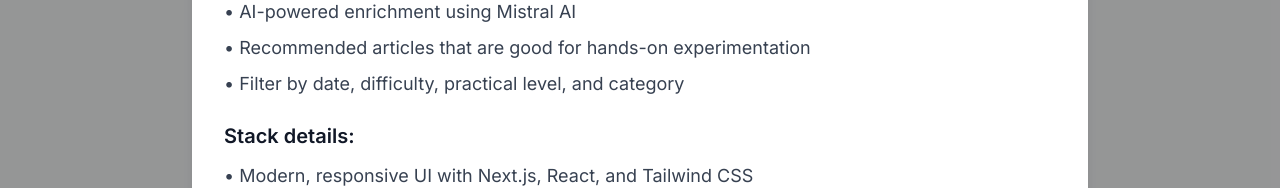
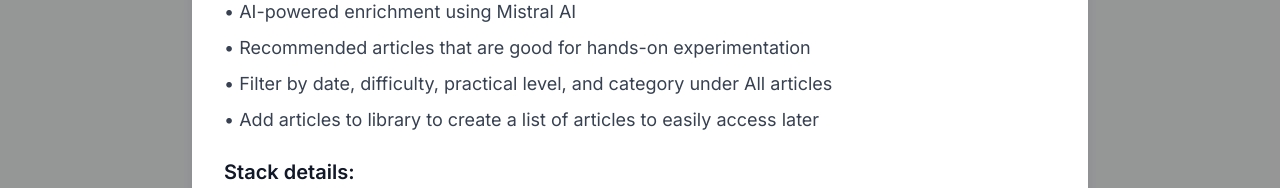
Before and after one commit to jessemillerjom/learn-test-repeat, a Next.js app: page / in a window 1280 px wide. Both pictures are taken after a click on the button "About". Shown: the part 338-526 px from the top of the page. Built offline with nearby package versions, Linux system fonts and the light colour scheme; no server answers; the database is empty.

Commit message:
Updated Readme and About

```diff
--- a/src/components/Navbar.tsx
+++ b/src/components/Navbar.tsx
@@ -102,7 +102,8 @@ export function Navbar() {
                   <li>• Aggregates articles from curated RSS feeds</li>
                   <li>• AI-powered enrichment using Mistral AI</li>
                   <li>• Recommended articles that are good for hands-on experimentation</li>
-                  <li>• Filter by date, difficulty, practical level, and category</li>
+                  <li>• Filter by date, difficulty, practical level, and category under All articles</li>
+                  <li>• Add articles to library to create a list of articles to easily access later</li>
                 </ul>
               </div>
               <div className="mb-6">
```
Also changed, not shown: 1 other file (tests, documents, lock files or other folders).
